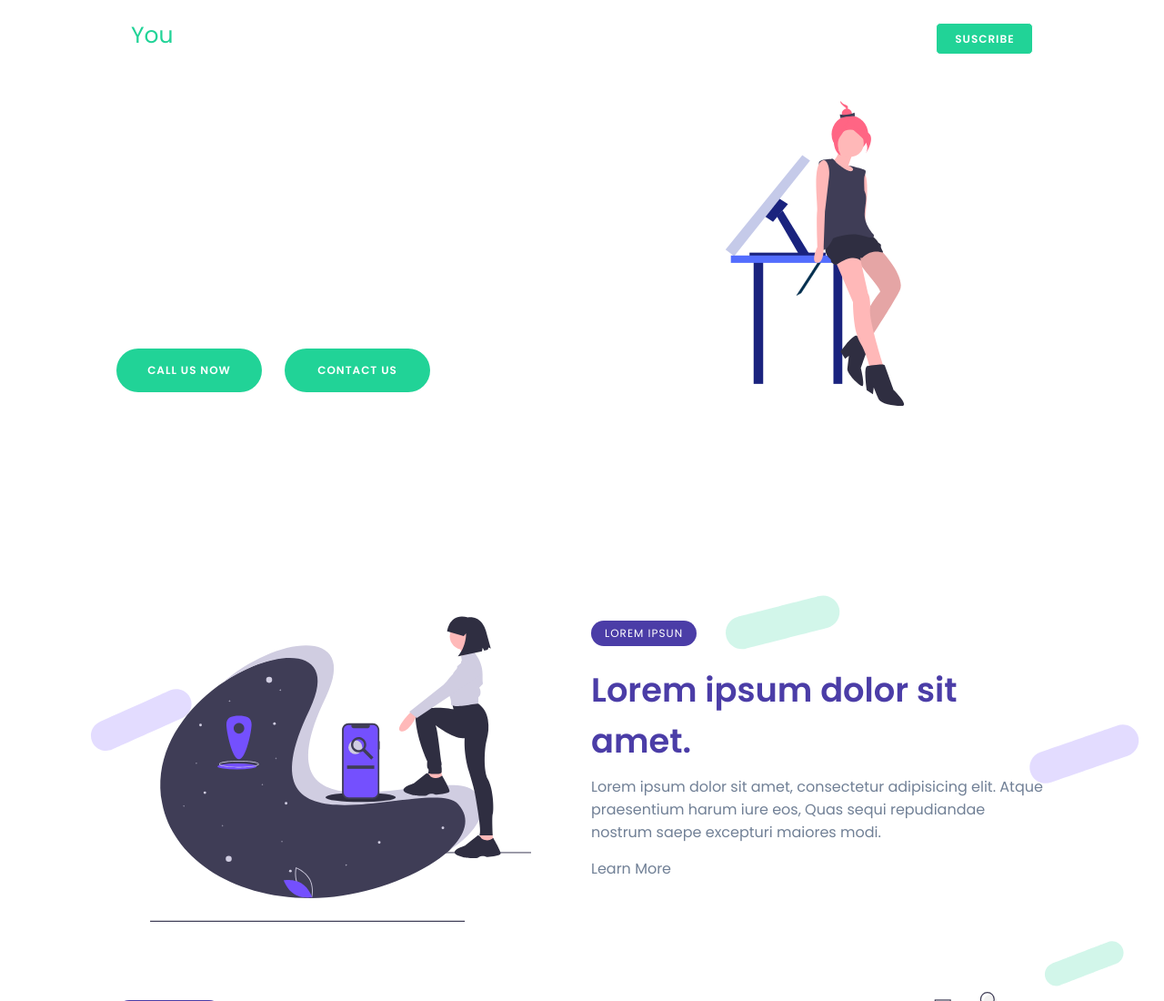
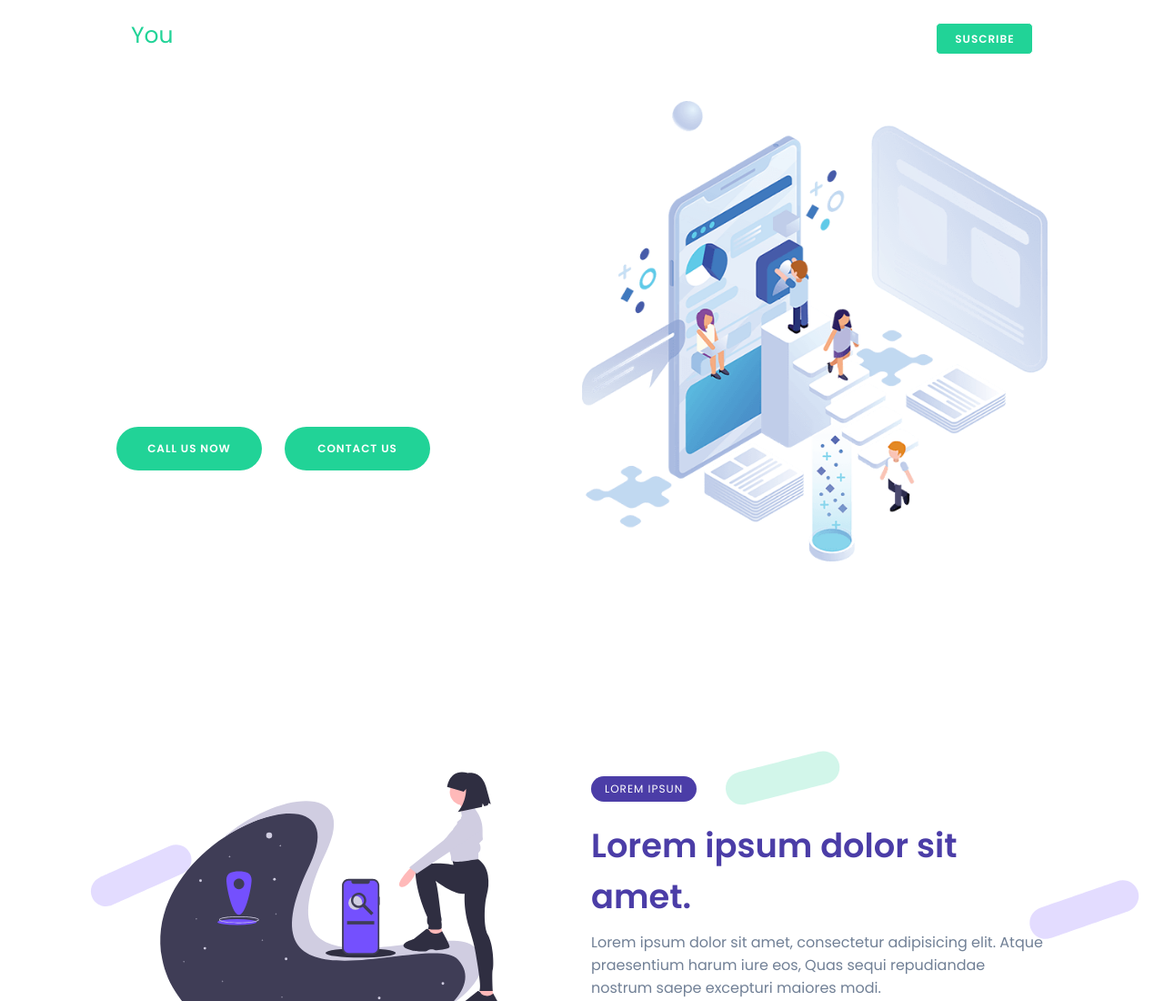
Before and after one commit to rareyesrd/landing, a plain HTML site: page index.html in a window 1280 px wide. Shown: the top 1100 px of the page at 91% size. Drawn offline with Linux system fonts and the light colour scheme.

Commit message:
[CHANGE] hero image

```diff
--- a/index.html
+++ b/index.html
@@ -49,7 +49,7 @@
             </div>
             <div id="scene">
                 <div class="layer" data-depth=".3">
-                    <img src="img/designer.svg" alt="isometric-image">
+                    <img src="img/isometric-image.png" alt="isometric-image">
                 </div>
             </div>
         </div>
```
